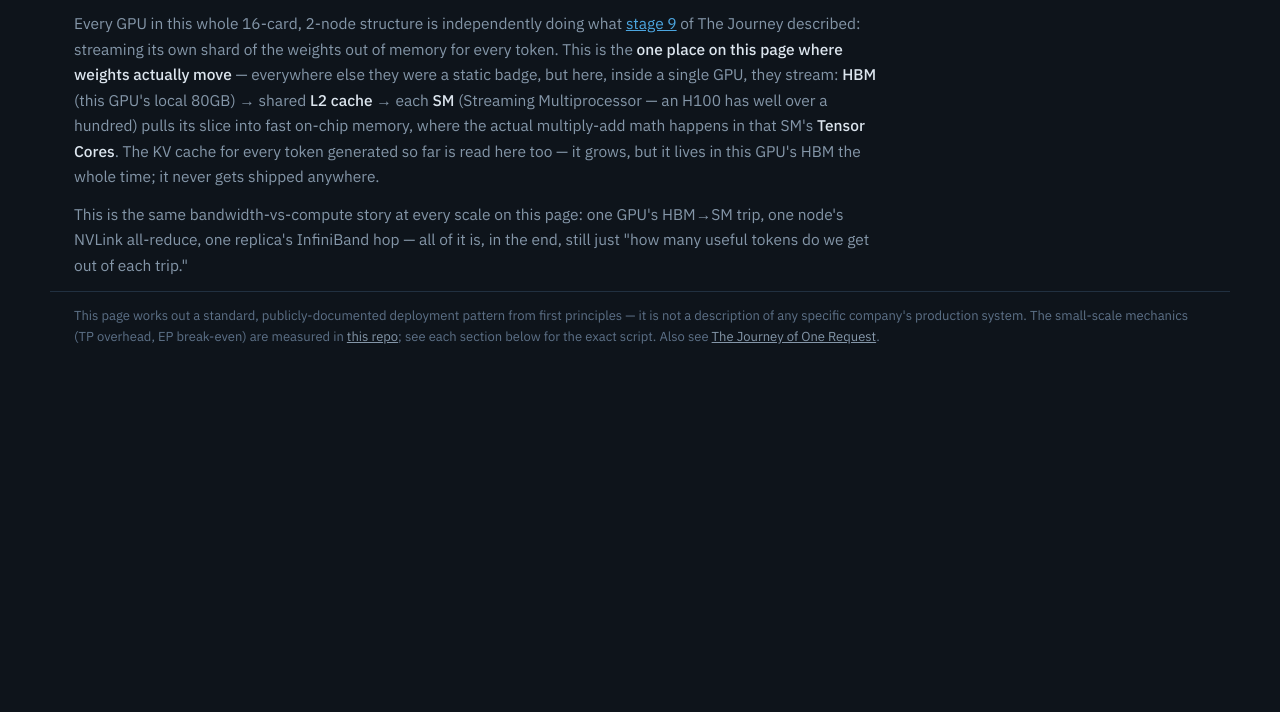
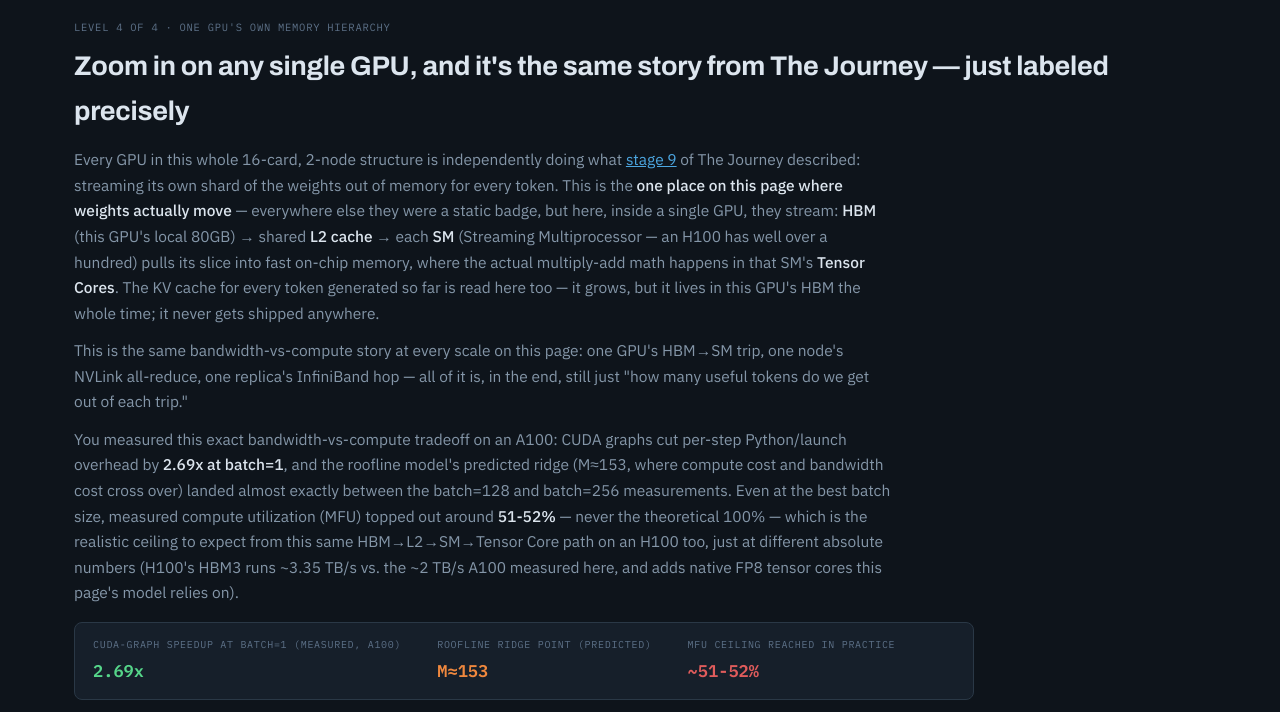
Before and after one commit to chenxin-ma/chenxin-ma.github.io, a plain HTML site: page viz/scaling_topology.html in a window 1280 px wide. Shown: the part 2540-3252 px from the top of the page. Before the commit the page ends 2900 px from the top, so only its background shows below. Drawn offline with Linux system fonts and the light colour scheme.

Commit message:
Update scaling_topology: add measured A100 numbers to routing and GPU-internal levels

```diff
--- a/viz/scaling_topology.html
+++ b/viz/scaling_topology.html
@@ -254,6 +254,15 @@ const LEVELS = [
           存在的唯一目的是同时服务更多请求。模型本身在这一层还没被切开——
           切分从下一层才开始。</p>`,
     },
+    stats:[
+      {k:{en:"TTFT without cached prefix",zh:"无前缀缓存的 TTFT"}, v:"829 ms", cls:"bad"},
+      {k:{en:"TTFT with cached prefix (measured)",zh:"命中前缀缓存的 TTFT（实测）"}, v:"156 ms", cls:"good"},
+      {k:{en:"Reduction",zh:"降幅"}, v:"5.3x", cls:"good"},
+    ],
+    code:[
+      {url:"https://github.com/schemmy/exp-llm/blob/main/experiments/wk07_prefix_cache/prefix_cache_exp.py",
+       label:{en:"View the prefix-caching experiment behind this routing decision", zh:"查看这个路由决策背后的前缀缓存实验代码"}},
+    ],
   },
   {
     id:"node", tag:{en:"Level 2 of 4 · pipeline parallelism, across machines", zh:"第 2/4 层 · 流水线并行，跨机器"},
@@ -361,7 +370,18 @@ const LEVELS = [
           <p>This is the same bandwidth-vs-compute story at every scale on this page:
           one GPU's HBM→SM trip, one node's NVLink all-reduce, one replica's
           InfiniBand hop — all of it is, in the end, still just "how many useful
-          tokens do we get out of each trip."</p>`,
+          tokens do we get out of each trip."</p>
+          <p>You measured this exact bandwidth-vs-compute tradeoff on an A100: CUDA
+          graphs cut per-step Python/launch overhead by <b>2.69x at batch=1</b>, and
+          the roofline model's predicted ridge (M≈153, where compute cost and
+          bandwidth cost cross over) landed almost exactly between the batch=128 and
+          batch=256 measurements. Even at the best batch size, measured compute
+          utilization (MFU) topped out around <b>51-52%</b> — never the
+          theoretical 100% — which is the realistic ceiling to expect from this
+          same HBM→L2→SM→Tensor Core path on an H100 too, just at
+          different absolute numbers (H100's HBM3 runs ~3.35 TB/s vs. the ~2 TB/s
+          A100 measured here, and adds native FP8 tensor cores this page's model
+          relies on).</p>`,
       zh:`<p>这整套 16 卡、2 节点结构里，每一张 GPU 都在独立做
           <a href="request_journey.html#card-weights">《旅程》第 9 站</a>描述的事：
           每个 token 都要把自己那份权重从显存流一遍。这是这页里<b>唯一一个权重真的会动
@@ -373,8 +393,27 @@ const LEVELS = [
           自己的 HBM 里，从没被送去别处。</p>
           <p>这页里每个尺度讲的都是同一个带宽 vs 算力的故事：一张卡的
           HBM→SM 这一趟、一个节点的 NVLink all-reduce、一个实例的 InfiniBand
-          跳转——说到底都还是"每一趟搬运能换回多少个有用的 token"。</p>`,
+          跳转——说到底都还是"每一趟搬运能换回多少个有用的 token"。</p>
+          <p>你在 A100 上实测过同一个带宽 vs 算力的取舍：CUDA graph
+          让每一步的 Python/启动开销降低了<b>batch=1 时 2.69 倍</b>，
+          roofline 模型预测的脊点（M≈153，算力成本和带宽成本
+          交叉的地方）几乎正好落在 batch=128 和 batch=256 的实测值之间。
+          就算选到最优 batch，实测的计算利用率（MFU）也只摸到
+          <b>51%-52%</b> 封顶——从来到不了理论上的 100%——这也是
+          同一条 HBM→L2→SM→Tensor Core 路径搬到 H100 上该有的现实上限，
+          只是绝对数字会不一样（H100 的 HBM3 带宽约 3.35 TB/s，比这里
+          实测的 A100 ~2 TB/s 快，还多了这页模型依赖的原生 FP8 Tensor
+          Core）。</p>`,
     },
+    stats:[
+      {k:{en:"CUDA-graph speedup at batch=1 (measured, A100)",zh:"batch=1 时 CUDA graph 加速（A100 实测）"}, v:"2.69x", cls:"good"},
+      {k:{en:"Roofline ridge point (predicted)",zh:"Roofline 脊点（预测）"}, v:"M≈153", cls:"warm"},
+      {k:{en:"MFU ceiling reached in practice",zh:"实测触及的 MFU 上限"}, v:"~51-52%", cls:"bad"},
+    ],
+    code:[
+      {url:"https://github.com/schemmy/exp-llm/blob/main/experiments/wk11_roofline/roofline_sweep.py",
+       label:{en:"View the roofline / CUDA-graph sweep (A100, not the H100 assumed here)", zh:"查看 roofline / CUDA graph 实验代码（测的是 A100，不是这里假设的 H100）"}},
+    ],
   },
 ];
 
```
